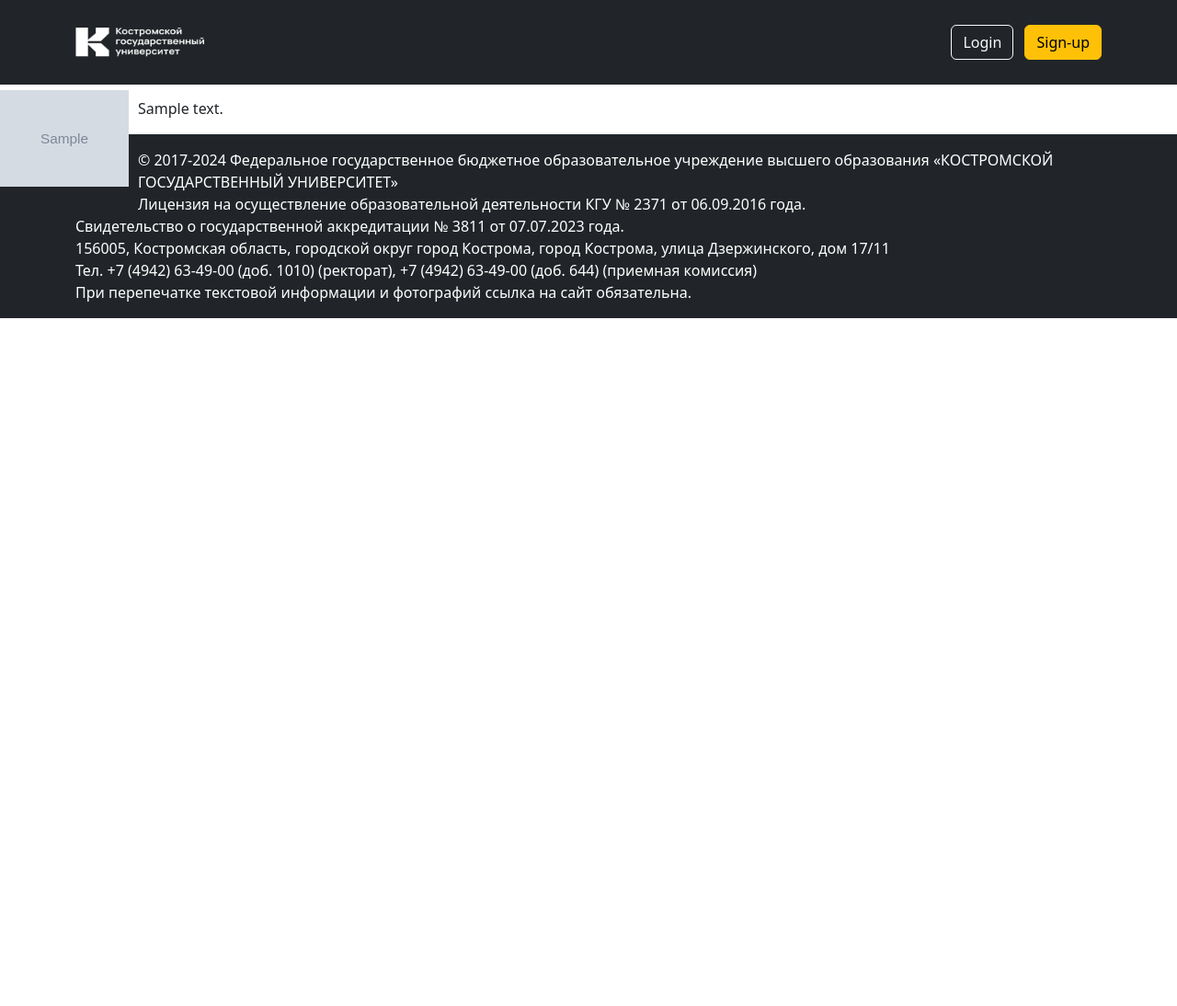
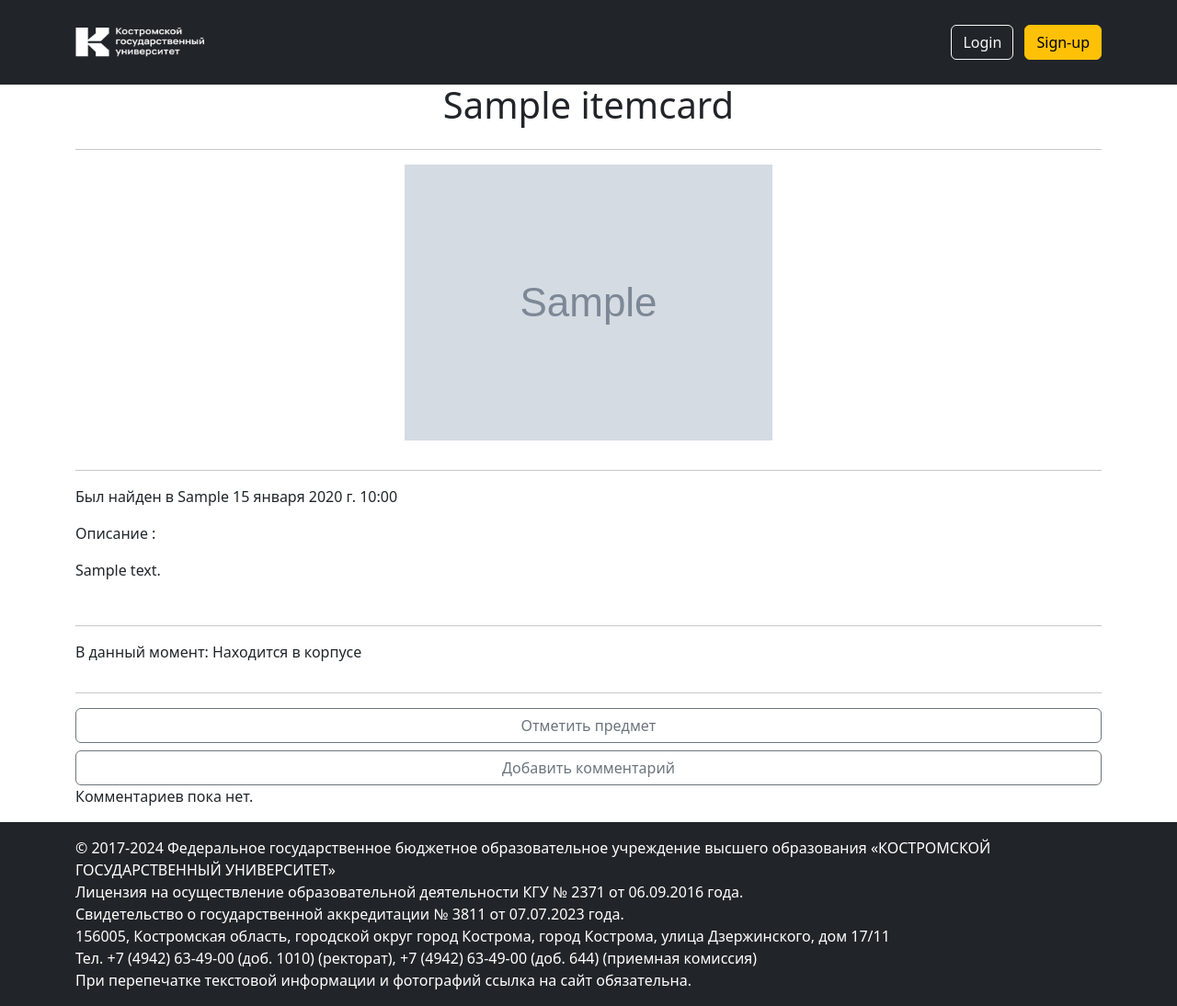
Before and after one commit to headcrab8524/NeiroSystem, a Django app: a page that uses lostfiles/main/templates/main/card.html in a window 1280 px wide. Shown: the whole page at 92% size. Before the commit the page ends 346 px from the top, so only its background shows below. Run offline with Django 5.2, Linux system fonts and the light colour scheme; tables that the repository leaves empty hold one stand-in row (values such as "Sample post"); grey boxes marked "Sample" are stand-in pictures.

Commit message:
Починены категории, свертана страница предмета

```diff
--- a/lostfiles/main/static/main/css/styles.css
+++ b/lostfiles/main/static/main/css/styles.css
@@ -150,3 +150,9 @@ header {
 .fake_header_container{
     height: 90px;
 }
+
+.line{
+    height 5px;
+    width 100%;
+    background: rgba(50, 50, 50, 0.6);
+}
--- a/lostfiles/main/templates/main/card.html
+++ b/lostfiles/main/templates/main/card.html
@@ -1,12 +1,48 @@
 {% extends 'main/base.html' %}
 
 {% block content %}
-<h1>{{ ItemCard.name }}</h1>
+<div class="container d-flex flex-column">
+<h1 class="text-center">{{ card.name }}</h1>
+    <hr class="line"> </hr>
+{% if card.photo %}
+    <p class="d-block mx-auto"><img src="{{card.photo.url}}"></p>
+{% endif %}
+    <hr class="line"> </hr>
+    <p>Был найден в {{card.place_found}} {{card.time_found}}</p>
+<p>Описание : {{card.content|linebreaks}}</p>
+    <hr class="line"> </hr>
+    <p>В данный момент:
+        {% if card.status %}
+        Находится в корпусе
+        {% else %}
+        Возращен
+        {% endif %}
+    </p>
+    <hr class="line"> </hr>
+    <button type="button" class="btn btn-outline-secondary mb-2"> Отметить предмет</button>
 
-{% if card.photo %}
-    <p><img class="img-article-left thumb" src="{{card.photo.url}}"></p>
-{% endif %}
+    <button type="button" class="btn btn-outline-secondary"> Добавить комментарий</button>
+    {% if comment.count > 0 %}
+    {% for com in comment %}
+    <article class="border border-secondary rounded p-2 mt-3" style="background: rgb(30, 30, 30);">
+        <a href="{{ com.user.login }}"
+           class="d-flex align-items-center link-light text-decoration-none mb-3">
+            <div class="profile-photo-comment-2 rounded-circle me-3"
+                 style="background-image: {{com.user.photo.url}};">
+            </div>
+            <div class="d-flex flex-column">
+                <div class="fs-4">{{ comment.user.username }}</div>
+                <div class="">{{ comment.time_create }}</div>
+            </div>
+        </a>
 
-{{card.content|linebreaks}}
+        <p class="ps-2">{{ comment.text }}</p>
+    </article>
+    {% endfor %}
+    {% else %}
+    <p>Комментариев пока нет.</p>
+    {% endif %}
+</div>
+
 
 {% endblock %}
--- a/lostfiles/main/templates/main/index.html
+++ b/lostfiles/main/templates/main/index.html
@@ -22,7 +22,7 @@
 <section class="card-list ms-5 ps-3 pb-5 d-flex flex-wrap justify-content-start">
     <ul class="card">
         {% for card in cards %}
-        <li><div class="article-panel">
+        <div class="article-panel">
 
             <p class="last">Дата: {{card.time_create}}</p>
         </div>
@@ -32,12 +32,12 @@
             {% endif %}
 
             <h5>{{card.name}}</h5>
+            <p>Был найден в {{card.place_found}}: {{card.time_found}}</p>
             {% autoescape on %}
-            {{card.content|linebreaks|truncatewords:20}}
+            <p>Описание :{{card.content|linebreaks|truncatewords:20}}</p>
             {% endautoescape %}
             <div class="clear"></div>
             <p class="link-read-post"><a class="text-white float-right" href='{{ card.get_absolute_url }}'>Читать пост</a></p>
-        </li>
         {% endfor %}
     </ul>
 </section>
--- a/lostfiles/main/views.py
+++ b/lostfiles/main/views.py
@@ -14,12 +14,14 @@ class MainHome(ListView):
     model = ItemCard
     template_name = 'main/index.html'
     context_object_name = 'cards'
-    #allow_empty = False
+
+    # allow_empty = False
 
     def get_context_data(self, *, object_list=None, **kwargs):
         context = super().get_context_data(**kwargs)
         context['menu'] = menu
         context['title'] = "Главная страница"
+        context['itemclass'] = Class.objects.all()
         return context
 
     def get_queryset(self):
@@ -55,7 +57,8 @@ class ShowCard(DetailView):
     def get_context_data(self, *, object_list=None, **kwargs):
         context = super().get_context_data(**kwargs)
         context['menu'] = menu
-        #context['title'] = context['card']
+        context['comment'] = Comment.objects.filter = [context['card'].pk == 'item_card']
+        # context['title'] = context['card']
         return context
 
 
```
Also changed, not shown: lostfiles/media/photos/2024/02/29/4.jpg (added).
